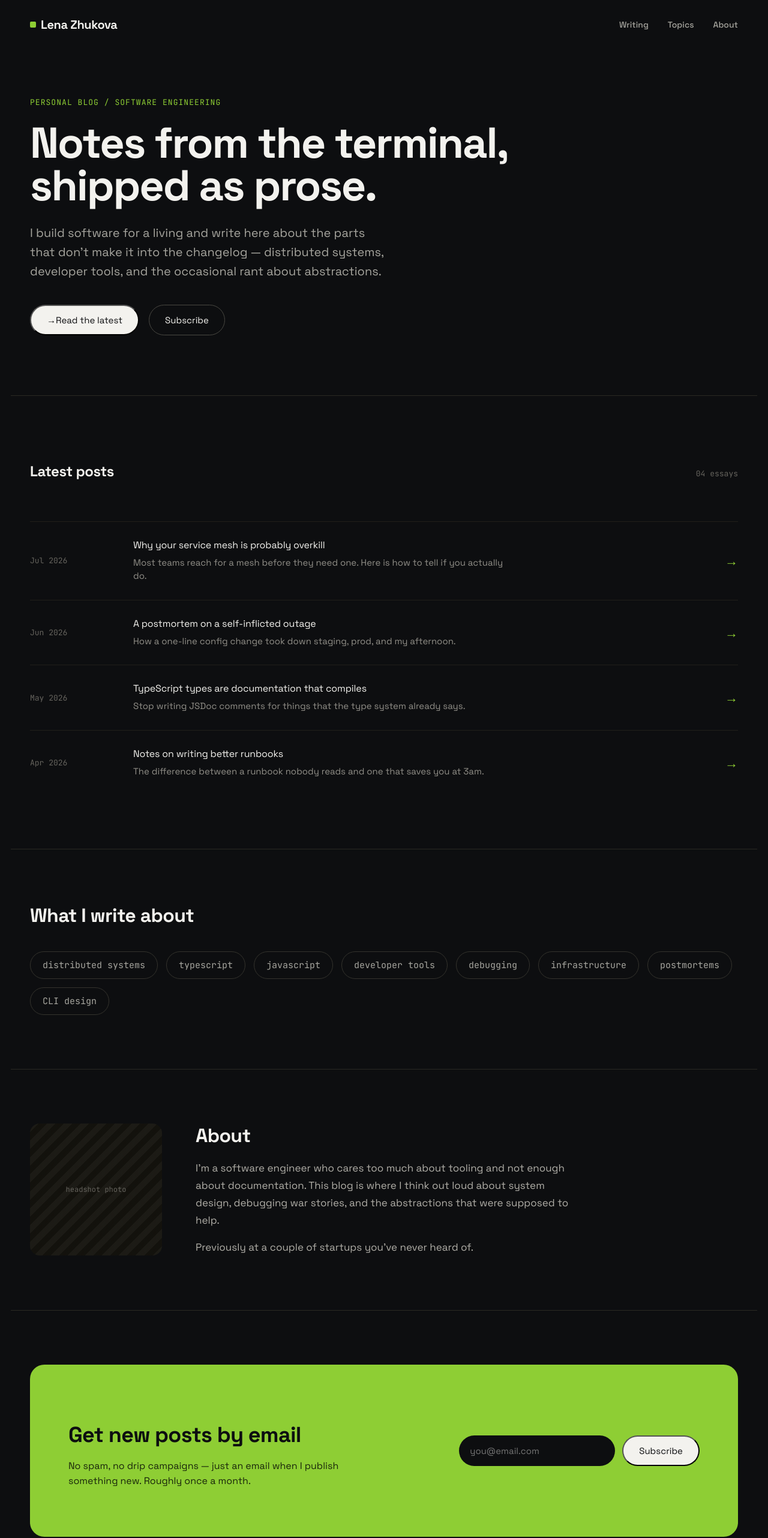
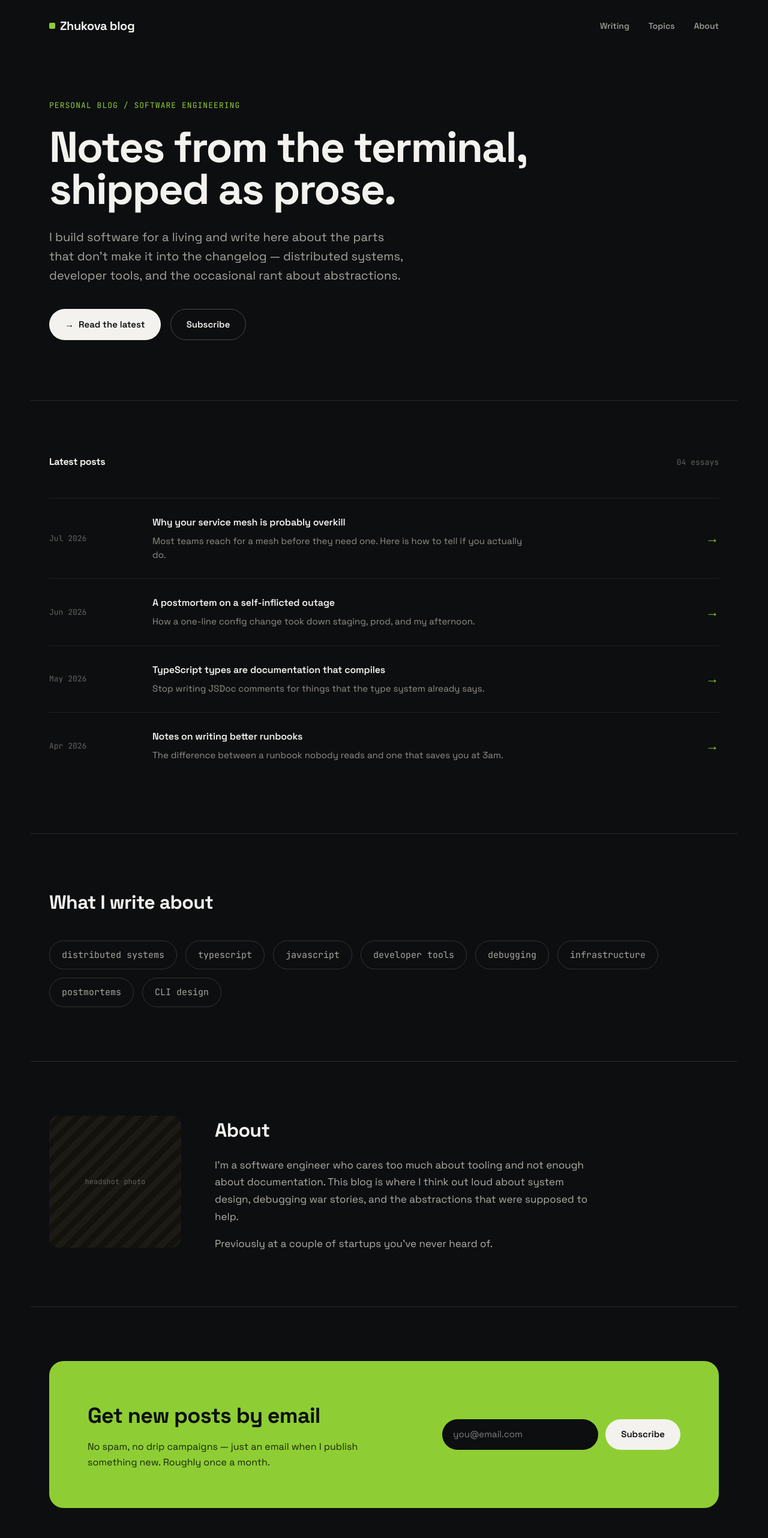
Before and after one commit to zhukovka/zhukovka.github.io, a Gatsby site: page / in a window 1280 px wide. Shown: the top 2564 px of the page at 60% size. Built offline with nearby package versions, Linux system fonts and the light colour scheme; Gatsby itself is replaced by a stand-in of ours.

Commit message:
added Layout component

```diff
--- /dev/null
+++ b/src/components/layout.tsx
@@ -0,0 +1,39 @@
+import React from 'react'
+import { useStaticQuery, graphql } from 'gatsby'
+
+interface LayoutProps {
+  pageTitle: string
+  children: React.ReactNode
+}
+
+const Layout = ({ children }: LayoutProps) => {
+  const data = useStaticQuery(graphql`
+    query {
+      site {
+        siteMetadata {
+          title
+        }
+      }
+    }
+  `)
+
+  return (
+    <div className="text-[var(--fg-1)] min-h-screen [font-family:var(--font-display)]">
+      {/* Nav */}
+      <div className="max-w-[var(--content-max)] mx-auto flex items-center justify-between px-[var(--content-pad)] py-[28px]">
+        <div className="text-[20px] font-bold tracking-[-0.02em] flex items-center gap-2">
+          <span className="w-[10px] h-[10px] rounded-[var(--radius-sm)] bg-[var(--accent)] inline-block" />
+          {data.site.siteMetadata.title}
+        </div>
+        <div className="flex gap-8 text-[14px] font-medium text-[var(--fg-3)]">
+          <a href="#posts">Writing</a>
+          <a href="#topics">Topics</a>
+          <a href="#about">About</a>
+        </div>
+      </div>
+      <main>{children}</main>
+    </div>
+  )
+}
+
+export default Layout
--- a/src/pages/index.tsx
+++ b/src/pages/index.tsx
@@ -6,6 +6,7 @@
 import { PostListItem } from '../components/PostListItem'
 import { Avatar } from '../components/Avatar'
 import { NewsletterPanel } from '../components/NewsletterPanel'
+import Layout from '../components/layout'
 
 const POSTS = [
   {
@@ -41,112 +42,26 @@
   'CLI design',
 ]
 
-const section: React.CSSProperties = {
-  maxWidth: 'var(--content-max)',
-  margin: '0 auto',
-  padding: '90px var(--content-pad)',
-  borderBottom: '1px solid var(--border-1)',
-}
+const section = 'max-w-[var(--content-max)] mx-auto px-[var(--content-pad)] py-[90px] border-b border-[var(--border-1)]'
 
 const IndexPage: React.FC<PageProps> = () => {
   const [subscribed, setSubscribed] = React.useState(false)
 
   return (
-    <div style={{ color: 'var(--fg-1)', minHeight: '100vh', fontFamily: 'var(--font-display)' }}>
-      {/* Nav */}
-      <div
-        style={{
-          maxWidth: 'var(--content-max)',
-          margin: '0 auto',
-          display: 'flex',
-          alignItems: 'center',
-          justifyContent: 'space-between',
-          padding: '28px var(--content-pad)',
-        }}
-      >
-        <div
-          style={{
-            fontSize: 20,
-            fontWeight: 700,
-            letterSpacing: '-0.02em',
-            display: 'flex',
-            alignItems: 'center',
-            gap: 8,
-          }}
-        >
-          <span
-            style={{
-              width: 10,
-              height: 10,
-              borderRadius: 'var(--radius-sm)',
-              background: 'var(--accent)',
-              display: 'inline-block',
-            }}
-          />
-          Lena Zhukova
-        </div>
-        <div
-          style={{
-            display: 'flex',
-            gap: 32,
-            fontSize: 14,
-            fontWeight: 500,
-            color: 'var(--fg-3)',
-          }}
-        >
-          <a href="#posts">Writing</a>
-          <a href="#topics">Topics</a>
-          <a href="#about">About</a>
-        </div>
-      </div>
-
+    <Layout pageTitle="Home Page">
       {/* Hero */}
-      <div
-        style={{
-          maxWidth: 'var(--content-max)',
-          margin: '0 auto',
-          padding: '80px var(--content-pad) 100px',
-          borderBottom: '1px solid var(--border-1)',
-        }}
-      >
-        <div
-          style={{
-            fontFamily: 'var(--font-mono)',
-            fontSize: 13,
-            letterSpacing: '0.08em',
-            textTransform: 'uppercase',
-            color: 'var(--accent)',
-            marginBottom: 24,
-          }}
-        >
+      <div className="max-w-[var(--content-max)] mx-auto px-[var(--content-pad)] pt-[80px] pb-[100px] border-b border-[var(--border-1)]">
+        <div className="[font-family:var(--font-mono)] text-[13px] tracking-[0.08em] uppercase text-[var(--accent)] mb-[24px]">
           Personal blog / software engineering
         </div>
-        <h1
-          style={{
-            fontSize: 72,
-            lineHeight: 0.98,
-            fontWeight: 700,
-            letterSpacing: '-0.03em',
-            margin: '0 0 28px',
-            maxWidth: 900,
-          }}
-        >
+        <h1 className="text-[72px] leading-[0.98] font-bold tracking-[-0.03em] mt-0 mb-[28px] max-w-[900px]">
           Notes from the terminal, shipped as prose.
         </h1>
-        <p
-          style={{
-            fontSize: 20,
-            lineHeight: 1.6,
-            color: 'var(--fg-3)',
-            maxWidth: 600,
-            margin: '0 0 40px',
-          }}
-        >
+        <p className="text-[20px] leading-[1.6] text-[var(--fg-3)] max-w-[600px] mt-0 mb-[40px]">
           I build software for a living and write here about the parts that don't make it into the
-          changelog — distributed systems, developer tools, and the occasional rant about
-          abstractions.
+          changelog — distributed systems, developer tools, and the occasional rant about abstractions.
         </p>
-        <div style={{ display: 'flex', gap: 16, flexWrap: 'wrap' }}>
+        <div className="flex gap-4 flex-wrap">
           <Button variant="primary" icon={<span>→</span>}>
             Read the latest
           </Button>
@@ -155,7 +70,7 @@
       </div>
 
       {/* Posts */}
-      <div id="posts" style={section}>
+      <div id="posts" className={section}>
         <SectionHeader title="Latest posts" meta={`0${POSTS.length} essays`} />
         {POSTS.map((p, i) => (
           <PostListItem key={i} {...p} />
@@ -163,18 +78,11 @@
       </div>
 
       {/* Topics */}
-      <div id="topics" style={section}>
-        <h2
-          style={{
-            fontSize: 32,
-            fontWeight: 700,
-            letterSpacing: '-0.02em',
-            margin: '0 0 40px',
-          }}
-        >
+      <div id="topics" className={section}>
+        <h2 className="text-[32px] font-bold tracking-[-0.02em] mt-0 mb-[40px]">
           What I write about
         </h2>
-        <div style={{ display: 'flex', flexWrap: 'wrap', gap: 14 }}>
+        <div className="flex flex-wrap gap-[14px]">
           {TOPICS.map((t) => (
             <Tag key={t}>{t}</Tag>
           ))}
@@ -184,71 +92,27 @@
       {/* About */}
       <div
         id="about"
-        style={{
-          ...section,
-          display: 'grid',
-          gridTemplateColumns: '220px 1fr',
-          gap: 56,
-          alignItems: 'start',
-        }}
+        className={`${section} grid grid-cols-[220px_1fr] gap-[56px] items-start`}
       >
         <Avatar />
         <div>
-          <h2
-            style={{
-              fontSize: 32,
-              fontWeight: 700,
-              letterSpacing: '-0.02em',
-              margin: '0 0 20px',
-            }}
-          >
-            About
-          </h2>
-          <p
-            style={{
-              fontSize: 17,
-              lineHeight: 1.7,
-              color: 'var(--fg-2)',
-              maxWidth: 640,
-              margin: '0 0 16px',
-            }}
-          >
+          <h2 className="text-[32px] font-bold tracking-[-0.02em] mt-0 mb-[20px]">About</h2>
+          <p className="text-[17px] leading-[1.7] text-[var(--fg-2)] max-w-[640px] mt-0 mb-[16px]">
             I'm a software engineer who cares too much about tooling and not enough about
             documentation. This blog is where I think out loud about system design, debugging war
             stories, and the abstractions that were supposed to help.
           </p>
-          <p style={{ fontSize: 17, lineHeight: 1.7, color: 'var(--fg-2)', maxWidth: 640, margin: 0 }}>
+          <p className="text-[17px] leading-[1.7] text-[var(--fg-2)] max-w-[640px] m-0">
             Previously at a couple of startups you've never heard of.
           </p>
         </div>
       </div>
 
       {/* Newsletter */}
-      <div
-        id="newsletter"
-        style={{
-          maxWidth: 'var(--content-max)',
-          margin: '0 auto',
-          padding: '90px var(--content-pad)',
-        }}
-      >
+      <div id="newsletter" className="max-w-[var(--content-max)] mx-auto px-[var(--content-pad)] py-[90px]">
         {subscribed ? (
-          <div
-            style={{
-              background: 'var(--accent)',
-              borderRadius: 'var(--radius-lg)',
-              padding: 64,
-              textAlign: 'center',
-            }}
-          >
-            <h2
-              style={{
-                fontSize: 28,
-                fontWeight: 700,
-                color: 'var(--on-accent)',
-                margin: 0,
-              }}
-            >
+          <div className="bg-[var(--accent)] rounded-[var(--radius-lg)] p-[64px] text-center">
+            <h2 className="text-[28px] font-bold text-[var(--on-accent)] m-0">
               You're in. Check your inbox →
             </h2>
           </div>
@@ -261,34 +125,15 @@
       </div>
 
       {/* Footer */}
-      <div
-        style={{
-          maxWidth: 'var(--content-max)',
-          margin: '0 auto',
-          padding: '40px var(--content-pad) 60px',
-          display: 'flex',
-          justifyContent: 'space-between',
-          alignItems: 'center',
-          flexWrap: 'wrap',
-          gap: 16,
-        }}
-      >
-        <span style={{ fontSize: 13, color: 'var(--fg-6)' }}>© 2026 Lena Zhukova</span>
-        <div
-          style={{
-            display: 'flex',
-            gap: 24,
-            fontFamily: 'var(--font-mono)',
-            fontSize: 13,
-            color: 'var(--fg-4)',
-          }}
-        >
+      <div className="max-w-[var(--content-max)] mx-auto px-[var(--content-pad)] pt-[40px] pb-[60px] flex justify-between items-center flex-wrap gap-4">
+        <span className="text-[13px] text-[var(--fg-6)]">© 2026 Lena Zhukova</span>
+        <div className="flex gap-6 [font-family:var(--font-mono)] text-[13px] text-[var(--fg-4)]">
           <a href="#">GitHub</a>
           <a href="#">X / Twitter</a>
           <a href="#">RSS</a>
         </div>
       </div>
-    </div>
+    </Layout>
   )
 }
 
--- a/src/styles/global.css
+++ b/src/styles/global.css
@@ -1,8 +1,7 @@
 @import url('https://fonts.googleapis.com/css2?family=Space+Grotesk:wght@400;500;600;700&family=JetBrains+Mono:wght@400;500;600&display=swap');
 
-@tailwind base;
-@tailwind components;
-@tailwind utilities;
+@import "tailwindcss";
+@source "../**/*.{ts,tsx}";
 
 :root {
   --bg: #0d0e10;
--- a/tailwind.config.js
+++ b/tailwind.config.js
@@ -1,9 +1,5 @@
 /** @type {import('tailwindcss').Config} */
 module.exports = {
-  content: [
-    `./src/pages/**/*.{js,jsx,ts,tsx}`,
-    `./src/components/**/*.{js,jsx,ts,tsx}`,
-  ],
   theme: {
     extend: {},
   },
```
